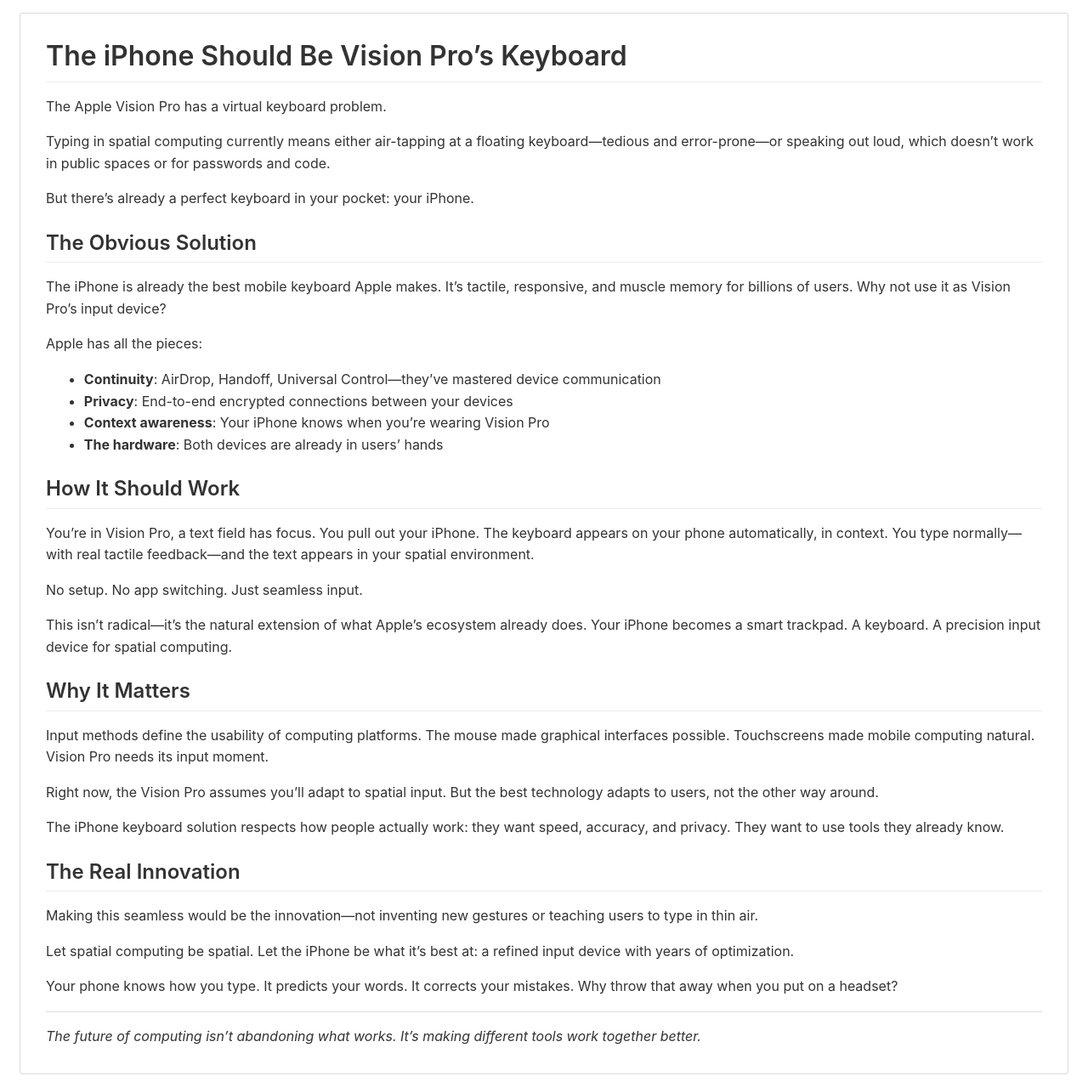
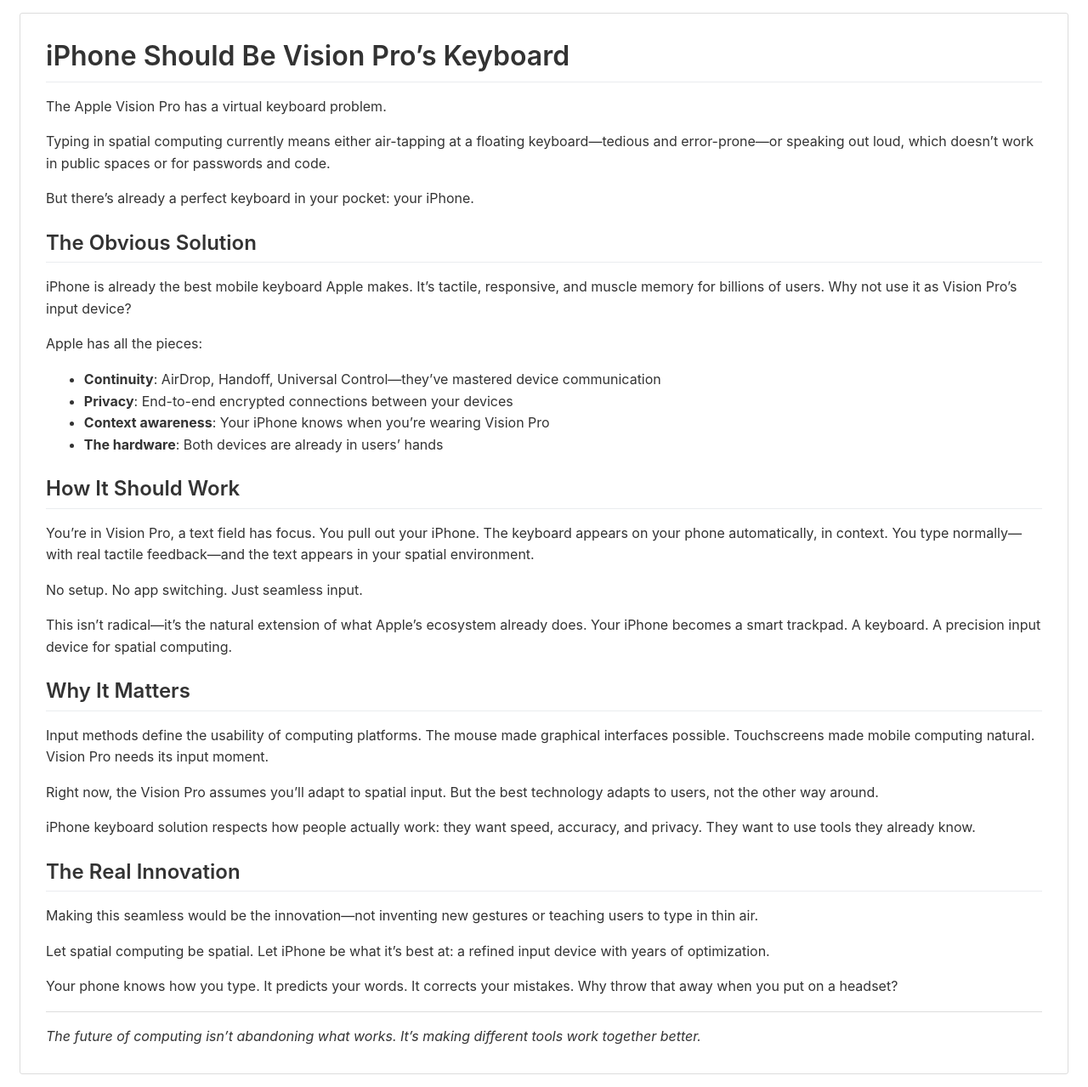
Before and after one commit to cancelself/cancelself.github.io, a Jekyll site: the page built from _posts/2025-11-20-iphone-vision-pro-keyboard.md, in a window 1280 px wide. Shown: the whole page at 85% size. Built offline with Jekyll 4.4.1, drawn with Linux system fonts in a browser that asks for light colours.

Commit message:
Change 'the iPhone' to 'iPhone' in blog post

```diff
--- a/_posts/2025-11-20-iphone-vision-pro-keyboard.md
+++ b/_posts/2025-11-20-iphone-vision-pro-keyboard.md
@@ -1,11 +1,11 @@
 ---
 layout: default
-title: The iPhone Should Be Vision Pro's Keyboard
+title: iPhone Should Be Vision Pro's Keyboard
 date: 2025-11-20
 categories: [technology, apple]
 ---
 
-# The iPhone Should Be Vision Pro's Keyboard
+# iPhone Should Be Vision Pro's Keyboard
 
 The Apple Vision Pro has a virtual keyboard problem.
 
@@ -15,7 +15,7 @@ But there's already a perfect keyboard in your pocket: your iPhone.
 
 ## The Obvious Solution
 
-The iPhone is already the best mobile keyboard Apple makes. It's tactile, responsive, and muscle memory for billions of users. Why not use it as Vision Pro's input device?
+iPhone is already the best mobile keyboard Apple makes. It's tactile, responsive, and muscle memory for billions of users. Why not use it as Vision Pro's input device?
 
 Apple has all the pieces:
 - **Continuity**: AirDrop, Handoff, Universal Control—they've mastered device communication
@@ -37,13 +37,13 @@ Input methods define the usability of computing platforms. The mouse made graphi
 
 Right now, the Vision Pro assumes you'll adapt to spatial input. But the best technology adapts to users, not the other way around.
 
-The iPhone keyboard solution respects how people actually work: they want speed, accuracy, and privacy. They want to use tools they already know.
+iPhone keyboard solution respects how people actually work: they want speed, accuracy, and privacy. They want to use tools they already know.
 
 ## The Real Innovation
 
 Making this seamless would be the innovation—not inventing new gestures or teaching users to type in thin air.
 
-Let spatial computing be spatial. Let the iPhone be what it's best at: a refined input device with years of optimization.
+Let spatial computing be spatial. Let iPhone be what it's best at: a refined input device with years of optimization.
 
 Your phone knows how you type. It predicts your words. It corrects your mistakes. Why throw that away when you put on a headset?
 
```
